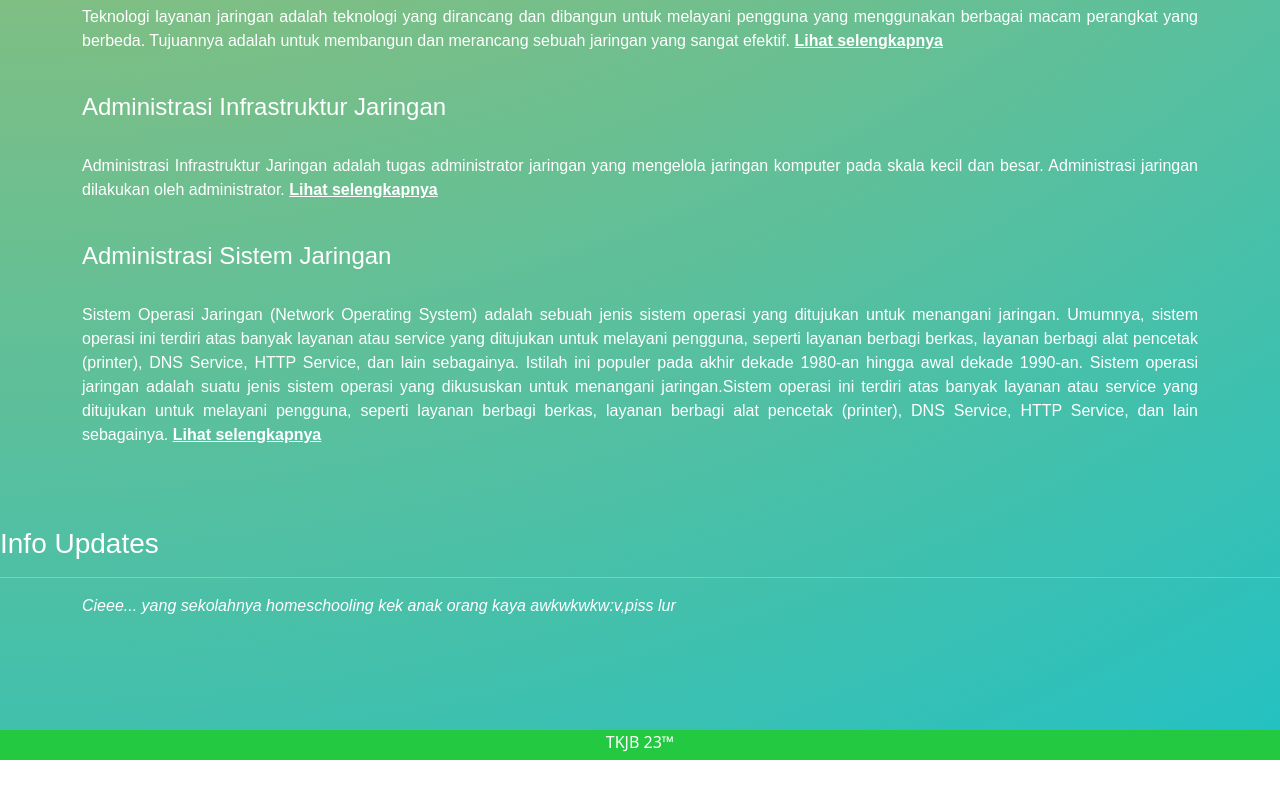
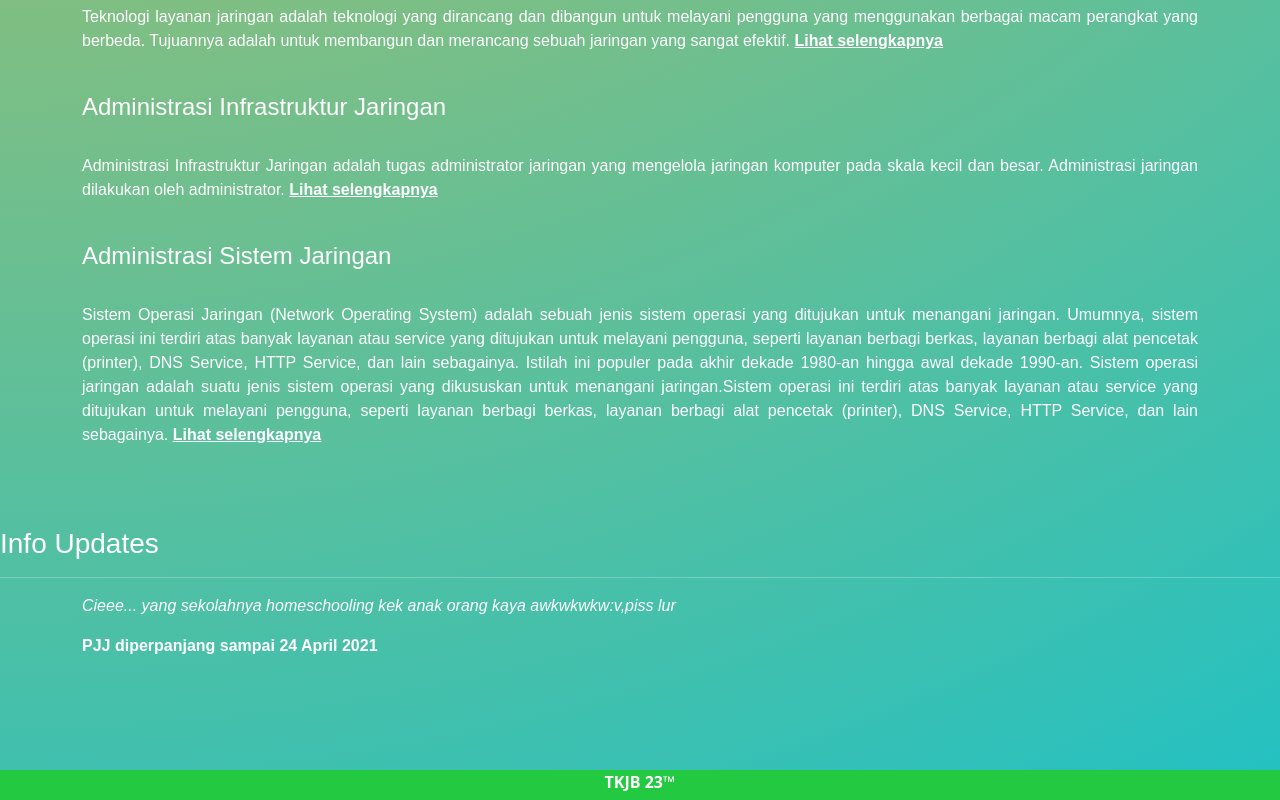
Before and after one commit to Hannannawaw1/tekajebe, a plain HTML site: page index.html in a window 1280 px wide. Shown: the part 1496-2296 px from the top of the page. Before the commit the page ends 2256 px from the top, so only its background shows below. Drawn offline with nearby package versions, Linux system fonts and the light colour scheme.

Commit message:
info updates

```diff
--- a/index.html
+++ b/index.html
@@ -202,6 +202,12 @@ Jumat
           <i>
           Cieee... yang sekolahnya homeschooling kek anak orang kaya awkwkwkw:v,piss lur
           </i>
+
+        </p>
+        <p>
+          <b>
+            PJJ diperpanjang sampai 24 April 2021
+          <//b>
         </p>
 
       </div>
```
